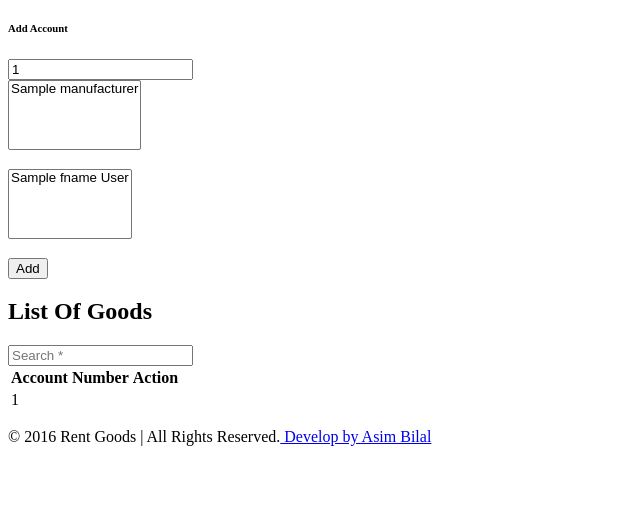
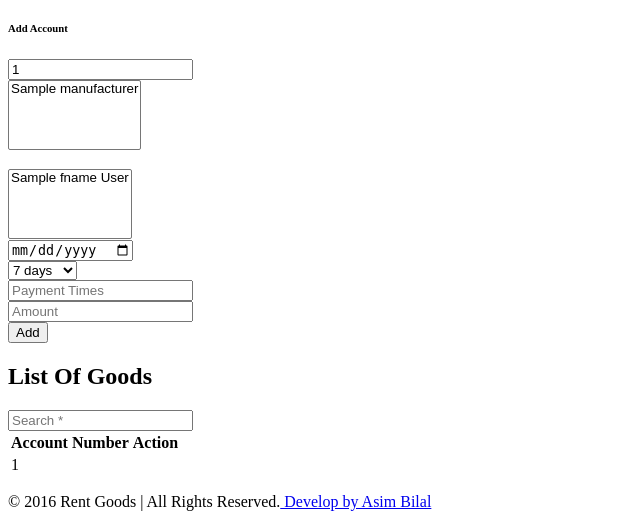
Before and after one commit to asimbilaladil/Renting-Good, a PHP site: the page made by application/views/website/accounts.php in a window 1280 px wide. Shown: the part 621-1148 px from the top of the page, without its empty margins (0-640 px from the left). Before the commit the page ends 1067 px from the top, so only its background shows below. Run offline with PHP 8.4, Linux system fonts and the light colour scheme; the template is opened without the code that fills it: most values are stand-ins (such as "Sample title", 1, 10 or a date in 2020); data that the repository does not hold is empty.

Commit message:
restructure

```diff
--- a/application/views/website/accounts.php
+++ b/application/views/website/accounts.php
@@ -80,11 +80,32 @@
                     </select>
                   </div>
                 </div>
+                <div class="col-lg-12 col-md-12 col-sm-12 col-xs-12">
+                  <div class="cs-field-holder">
+                    <input name="startdate" type="date" type="text" required>
                   </div>
-                </br>
+                </div>
+                <div class="col-lg-12 col-md-12 col-sm-12 col-xs-12">
+                  <div class="cs-field-holder">
+                    <select name="paymentTimes" id="paymentTimes" required>
+                      <option value="7"> 7 days </option>
+                      <option value="14"> 14 days </option>
+                    </select>
+                  </div>
+                </div>
+                <div class="col-lg-12 col-md-12 col-sm-12 col-xs-12">
+                  <div class="cs-field-holder">
+                    <input name="timeInterval" placeholder="Payment Times" type="number" required>
+                  </div>
+                </div>
+                <div class="col-lg-12 col-md-12 col-sm-12 col-xs-12">
+                  <div class="cs-field-holder">
+                    <input name="amount" placeholder="Amount" type="number" required>
+                  </div>
+                </div>
+              </div>
               <div class="col-lg-12 col-md-12 col-sm-12 col-xs-12">
                 <div class="cs-btn-submit">
-
                   <input type="submit" value="Add">
                 </div>
               </div>
@@ -93,14 +114,13 @@
         </div>
         <!--Element Section Start-->
         <!--Element Section Start-->
-
         <div class="col-lg-12 col-md-12 col-sm-12 col-xs-12">
           <div class="cs-signup-form">
             <div class="cs-field-holder  col-sm-4">
               <h2>List Of Goods</h2>
-              <input name="name" type="text" placeholder="Search *" id="filterTable-input" data-type="search"   >
+              <input name="name" type="text" id="search" placeholder="Search *" >
             </div>
-            <table data-role="table" class=" table"   data-filter="true" data-input="#filterTable-input">
+            <table class="table" id="table" >
               <thead>
                 <tr>
                   <th>Account Number</th>
--- a/application/views/website/customers.php
+++ b/application/views/website/customers.php
@@ -43,10 +43,11 @@
 
                                      <h2>List Of Customers</h2>
 
-                                    <input name="name" type="text" placeholder="Search *" id="filterTable-input" data-type="search"   >
+ <input type="text" name="name" class="form-control" id="search" placeholder="Type to search...">
+
 
                             </div>
-                       <table data-role="table" class=" table"  data-filter="true" data-input="#filterTable-input">
+                       <table class="table table-striped" id="table">
     <thead>
       <tr>
         <th>No</th>
--- a/includes/search.js
+++ b/includes/search.js
@@ -1,7 +1,6 @@
     // Write on keyup event of keyword input element
     $("#search").keyup(function(){
         _this = this;
-        console.log("HIT");
         // Show only matching TR, hide rest of them
         $.each($("#table tbody tr"), function() {
             if($(this).text().toLowerCase().indexOf($(_this).val().toLowerCase()) === -1)
```
Also changed, not shown: application/controllers/Welcome.php (+15 -1 lines). Lines whose indentation alone changed are shown as unchanged.
